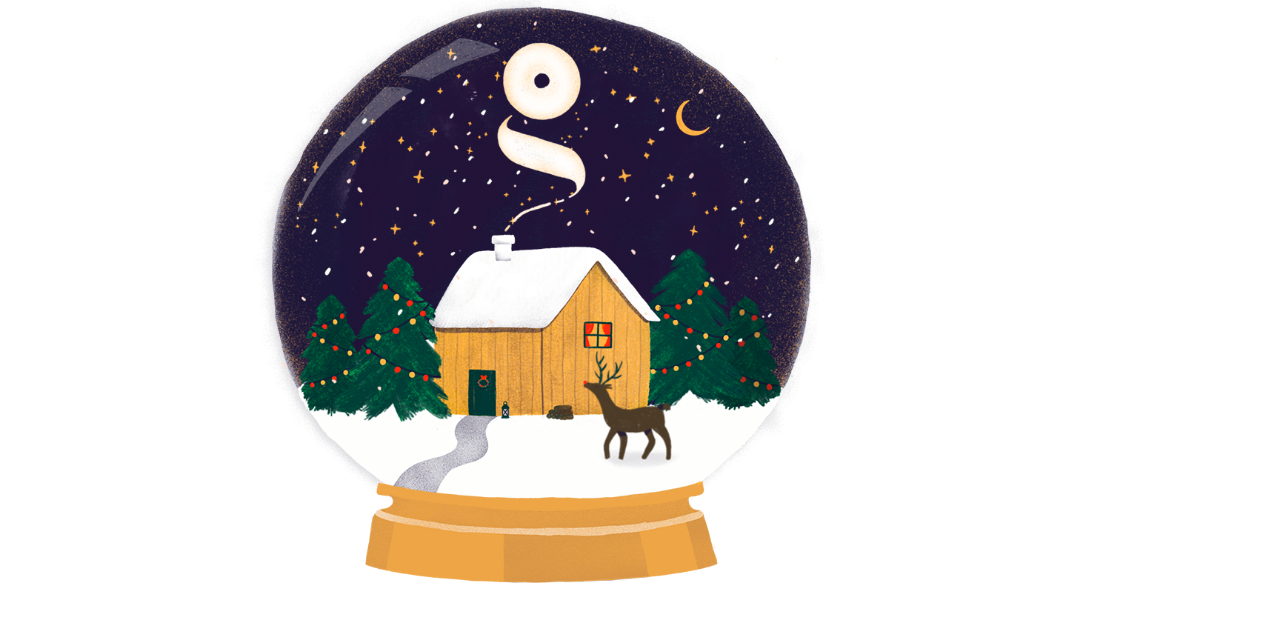
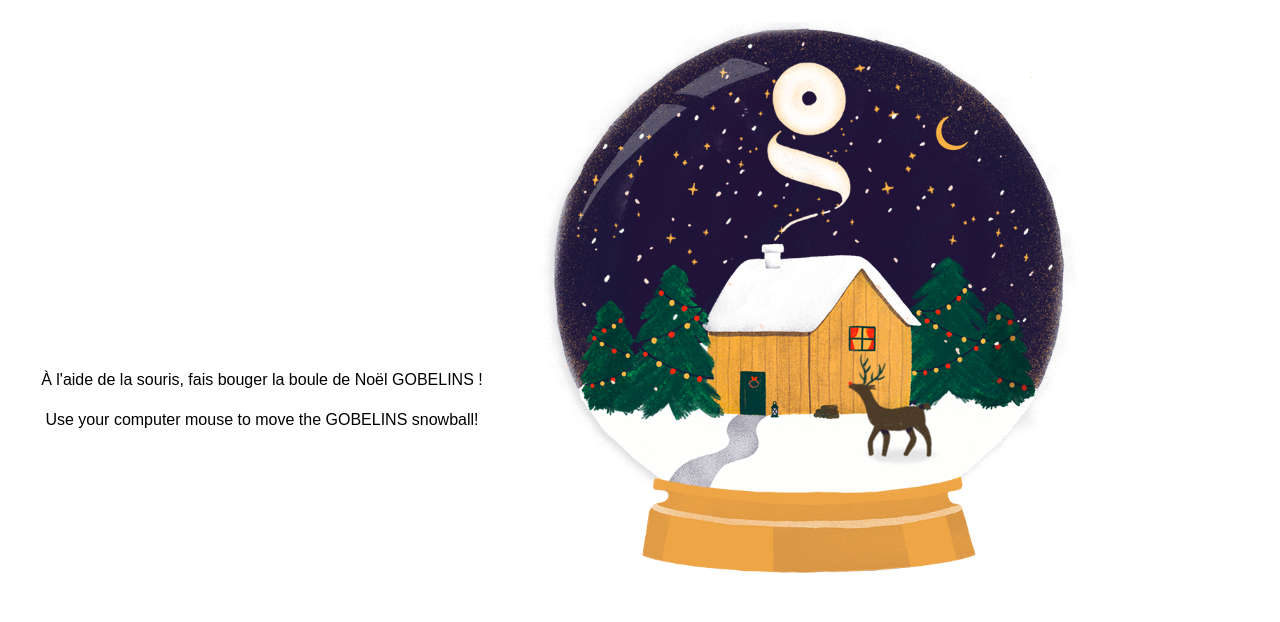
Before and after one commit to elodiedshys/noel-gobelins, a plain HTML site: page index.html in a window 1280 px wide. Drawn offline with Linux system fonts and the light colour scheme.

Commit message:
Update index.html

```diff
--- a/index.html
+++ b/index.html
@@ -7,6 +7,9 @@
 	    <meta name="viewport" content="width=device-width, initial-scale=1, user-scalable=no">
 	</head>
 	<body>
+		<p>À l'aide de la souris, fais bouger la boule de Noël GOBELINS !<br>
+        	Use your computer mouse to move the GOBELINS snowball!</p>
+
 		<div class="image-container">
 			<canvas class="canvas" width="1080" height="1080" id="canvas"></canvas>
 			<div class="loading-screen" id="loading">Loading...</div>
```
